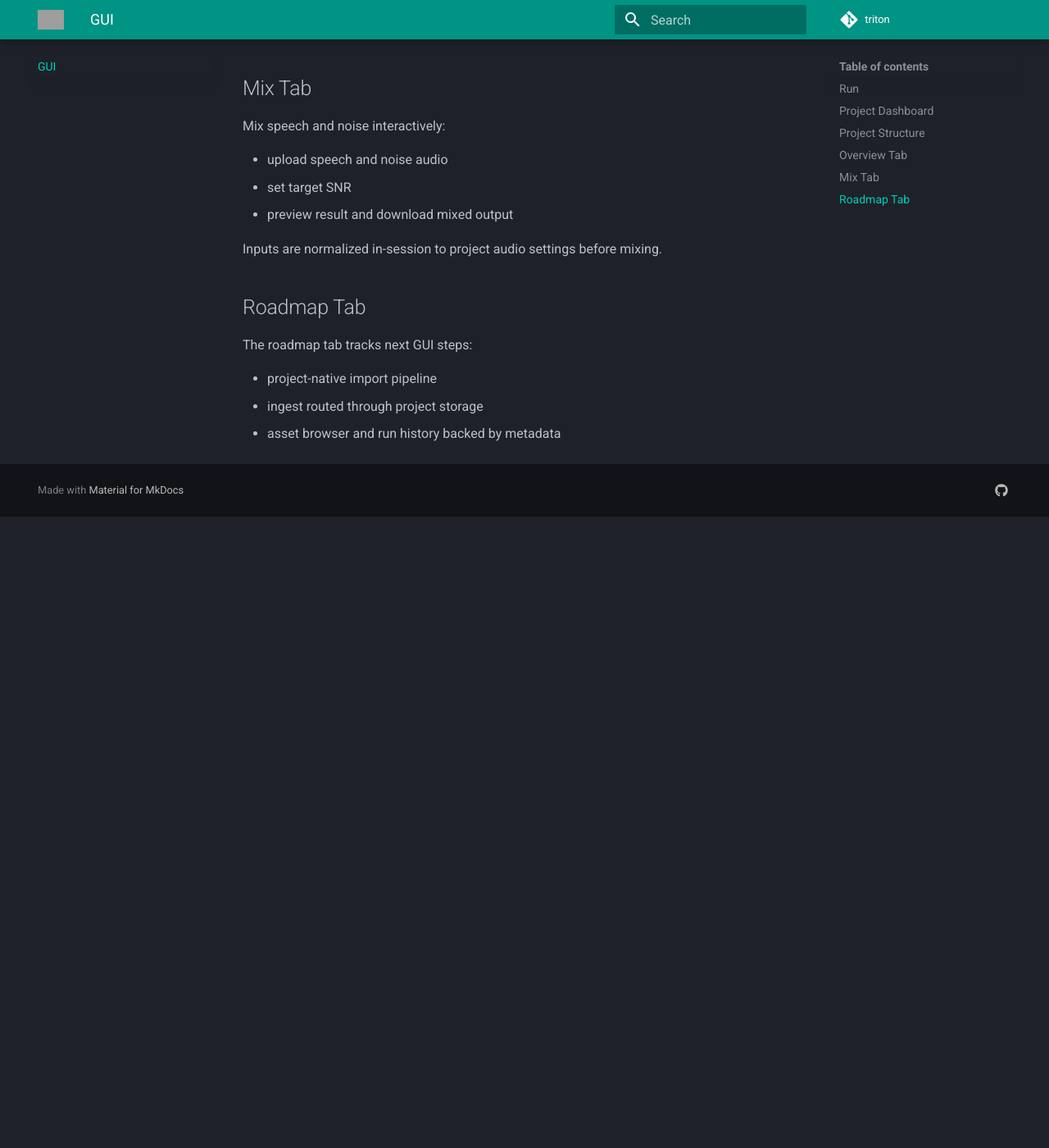
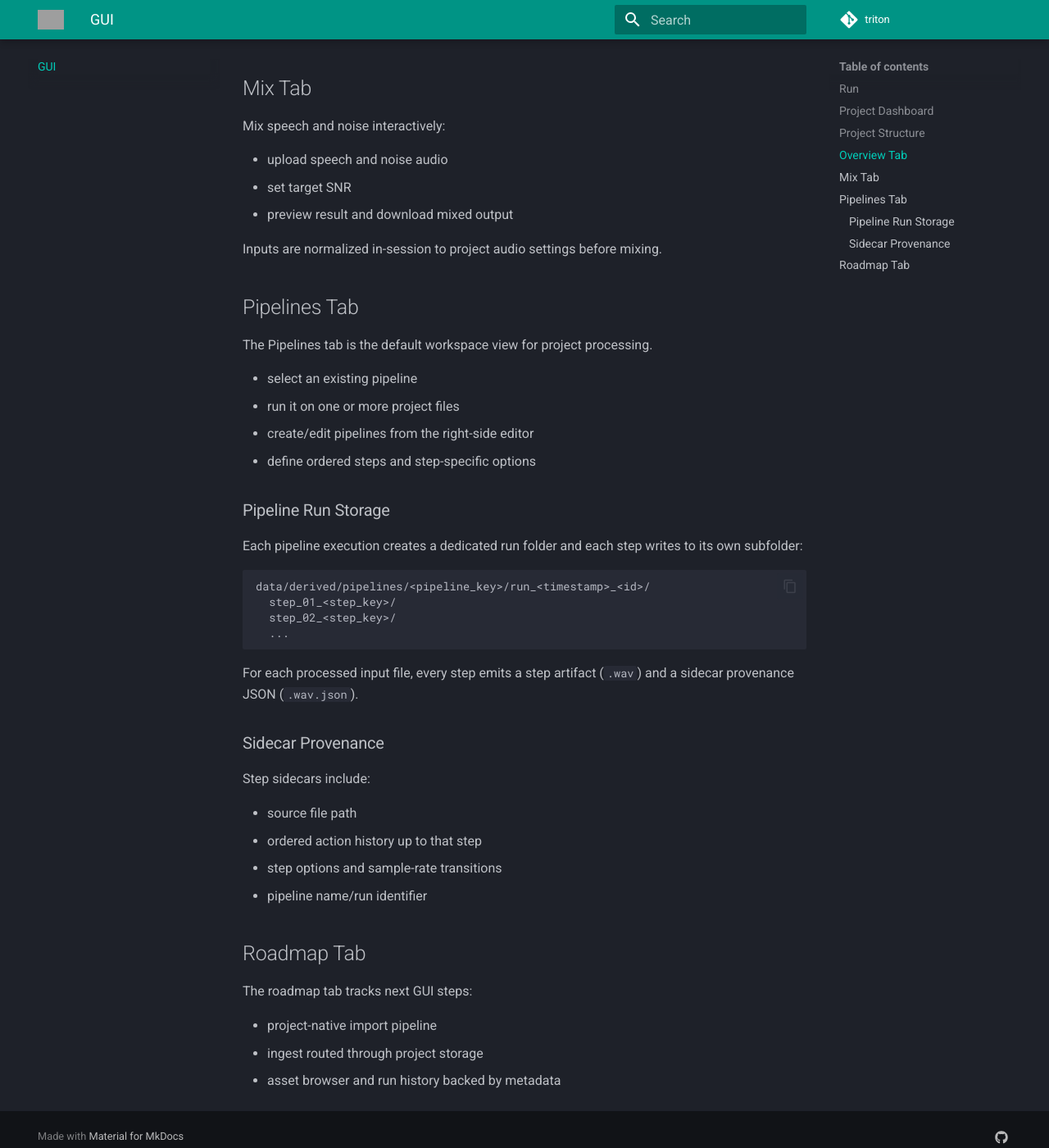
Before and after one commit to AliTafakkor/triton, an MkDocs documentation site: the page built from docs/gui.md, in a window 1280 px wide and 1400 px high, scrolled down 1133 px. Shown: the whole window at 82% size. Built offline with MkDocs 1.6.1 and Material for MkDocs 9.7.7, drawn with Linux system fonts in a browser that asks for light colours; comment, search, counter and statistics services are not loaded; before the commit the page ends 1763 px from its top, so only the background shows below that; grey boxes are pictures that could not be loaded.

Commit message:
Document pipeline outputs and sidecar provenance

````diff
--- a/docs/gui.md
+++ b/docs/gui.md
@@ -49,6 +49,37 @@ Mix speech and noise interactively:
 
 Inputs are normalized in-session to project audio settings before mixing.
 
+## Pipelines Tab
+
+The Pipelines tab is the default workspace view for project processing.
+
+- select an existing pipeline
+- run it on one or more project files
+- create/edit pipelines from the right-side editor
+- define ordered steps and step-specific options
+
+### Pipeline Run Storage
+
+Each pipeline execution creates a dedicated run folder and each step writes to its own subfolder:
+
+```text
+data/derived/pipelines/<pipeline_key>/run_<timestamp>_<id>/
+  step_01_<step_key>/
+  step_02_<step_key>/
+  ...
+```
+
+For each processed input file, every step emits a step artifact (`.wav`) and a sidecar provenance JSON (`.wav.json`).
+
+### Sidecar Provenance
+
+Step sidecars include:
+
+- source file path
+- ordered action history up to that step
+- step options and sample-rate transitions
+- pipeline name/run identifier
+
 ## Roadmap Tab
 
 The roadmap tab tracks next GUI steps:
````
Also changed, not shown: README.md (+40 -0 lines), docs/api/core.io.md (+19 -1 lines), docs/api/core.project.md (+15 -0 lines), docs/quickstart.md (+2 -0 lines).
